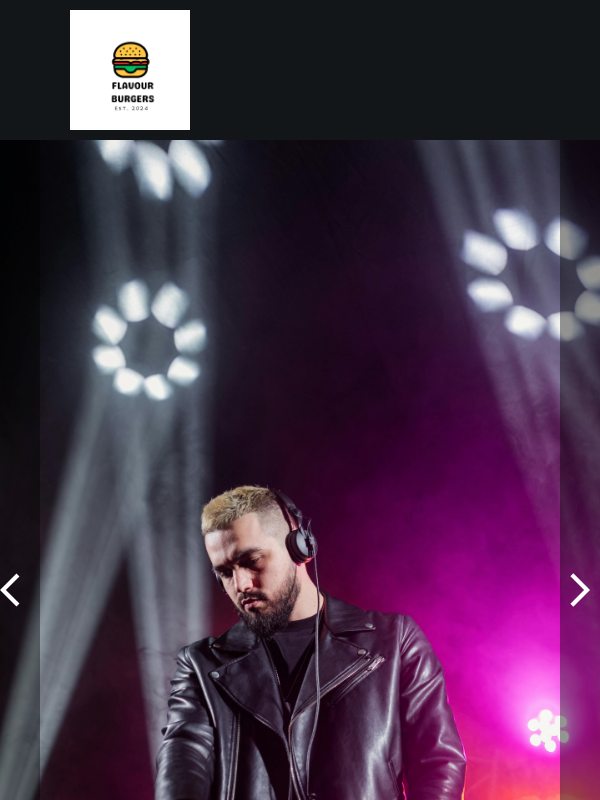
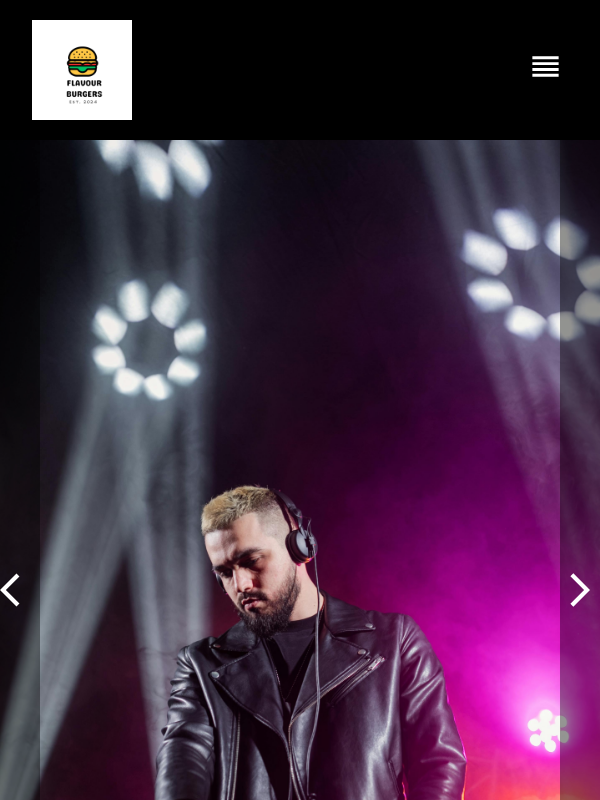
Before and after one commit to Peterca85/flavourburgersprojekt, a React (Create React App) app: page /happenings in a window 600 px wide. Shown: the top 800 px of the page. Built offline with nearby package versions, Linux system fonts and the light colour scheme.

Commit message:
new navbar

```diff
--- a/src/App.css
+++ b/src/App.css
@@ -6,6 +6,7 @@
   flex-direction: column;
   font-family: Arial, Helvetica, sans-serif;
   overflow-x: hidden;
+  box-sizing: border-box;
 }
 
 .heading-secondary{
@@ -16,14 +17,21 @@
 }
 
 
+
+nav a{
+  margin: 0 2rem;
+  color: white;
+  text-decoration: none;
+
+}
+
+
 ul{
   list-style-type: none;
 
 }
 
-a{
-  text-decoration:none ;
-}
+
 
 .container{
   max-width: 1310px;
--- a/src/App.js
+++ b/src/App.js
@@ -1,3 +1,4 @@
+import React from "react";
 import "./App.css";
 import Navbar from "./components/Navbar";
 import Footer from "./components/Footer";
@@ -12,6 +13,7 @@ import Order from "./pages/OrderOnline"
 function App() {
   return (
     <div className="App">
+      <React.Fragment>
   <Router>
   <Navbar />
   <Routes>
@@ -24,6 +26,7 @@ function App() {
   </Routes>
   <Footer/>
   </Router>
+  </React.Fragment>
     </div>
   );
 }
--- a/src/components/Navbar.js
+++ b/src/components/Navbar.js
@@ -1,46 +1,41 @@
+
 import React, { useState } from 'react'
+import { useRef } from 'react';
 import Logo from "../assets/FlavourBurgers.png";
 import {Link} from "react-router-dom"
 import ReorderIcon from '@mui/icons-material/Reorder';
+import HighlightOffIcon from '@mui/icons-material/HighlightOff';
 import "../styles/Navbar.css";
+
 
 function Navbar() {
 
-  const [openLinks, setOpenLinks] = useState(false);
+  const navRef= useRef();
 
-  const toggleNavbar = () => {
-    setOpenLinks(!openLinks);
-
-
-  };
+  const showNavbar = () =>{
+    navRef.current.classList.toggle("responsive_nav")
+  }
 
   return (
-    <div className='navbar'>
-      <div className='leftSide' id={openLinks ? "open" : "close"}>
-        <Link to="/">
-      <img src={Logo} alt="Logotype"/>
-      </Link>
-      <div className='hiddenLinks'>
+   <header>
+    <img src={Logo} width={100} alt="logotype"/>
+    <nav ref={navRef}>
   <Link to="/"> Hem </Link>
   <Link to="/meny"> Meny </Link>
   <Link to="/bestallOnline"> Beställ Online </Link>
   <Link to="/omOss"> Om oss </Link>
   <Link to="/happenings"> Happenings </Link>
   <Link to="/Kontakt"> Kontakt </Link>
-      </div>
-      </div>
-      <div className='rightSide'>
-        <Link to="/"> Hem </Link>
-        <Link to="/meny"> Meny </Link>
-        <Link to="/bestallOnline"> Beställ Online </Link>
-        <Link to="/omOss"> Om oss </Link>
-        <Link to="/happenings"> Happenings </Link>
-        <Link to="/Kontakt"> Kontakt </Link>
-        <button onClick={toggleNavbar}>
-        <ReorderIcon />
+  <button className='nav-btn nav-close-btn'
+   onClick={showNavbar}>
+  <HighlightOffIcon fontSize="large" />
    </button>
-        </div>
-    </div>
+    </nav>
+    <button className='nav-btn' onClick={showNavbar}>
+
+      <ReorderIcon fontSize="large"/>
+    </button>
+   </header>
   )
 }
 
--- a/src/styles/Navbar.css
+++ b/src/styles/Navbar.css
@@ -1,111 +1,74 @@
-.navbar {
-  width: 100%;
+header {
+	display: flex;
+	align-items: center;
+	justify-content: space-between;
 	height: 140px;
-  background-color: #121619;
-  display: flex;
-  flex-direction: row;
-  position: relative;
-  z-index: 1;
+	padding: 0 2rem;
+	background-color: black;
+	color:red
 }
 
-.navbar .leftSide {
-  flex: 50%;
-  height: 100%;
+nav a {
+	margin: 0 1rem;
+	color: white;
+	text-decoration: none;
+  font-size: 20px;
+}
+
+nav a:hover {
+	color: orange;
+}
+
+header .nav-btn {
+	padding: 5px;
+	cursor: pointer;
+	background: transparent;
+	border: none;
+	outline: none;
+  color: whited;
+	visibility: hidden;
+	opacity: 0;
+	font-size: 1.8rem;
+}
+
+header div,
+nav {
 	display: flex;
 	align-items: center;
-  padding-left: 150px;
 }
 
-.navbar .leftSide img {
-  width: 120px;
+@media only screen and (max-width: 1024px) {
+	header .nav-btn {
+		visibility: visible;
+		opacity: 1;
 	}
 
-.navbar .rightSide {
-  flex: 50%;
-  height: 120%;
+	header nav {
+		position: fixed;
+		top: -100vh;
+		left: 0;
+		height: 100%;
+		width: 100%;
 		display: flex;
+		flex-direction: column;
 		align-items: center;
 		justify-content: center;
+		gap: 1.5rem;
+		background-color: black;
+		transition: 1s;
 	}
 
-.navbar a {
-  color: white;
-  text-decoration: none;
-  margin: 20px;
+	header .responsive_nav {
+		transform: translateY(100vh);
 	}
 
-.navbar .rightSide button {
-  background-color: transparent;
-  border: none;
-  color: white;
-  cursor: pointer;
+	nav .nav-close-btn {
+		position: absolute;
+		top: 2rem;
+		right: 2rem;
 	}
 
-.navbar .rightSide svg {
-  font-size: 40px;
-}
-
-.navbar #open {
-  padding-left: 0px;
-}
-.navbar #open img {
-  display: none;
-}
-
-.navbar #close img {
-  display: inherit;
-}
-
-.navbar #open .hiddenLinks {
-  display: inherit;
-  margin-left: 30px;
-}
-
-.navbar #close .hiddenLinks {
-  display: none;
-}
-
-.navbar #open a {
-  width: 70px;
-  margin: 5px;
-}
-
-.navbar :hover{
-  color: orange;
-  transition: 0.2s ease;
-
-}
-
-@media only screen and (max-width: 900px) {
-  .navbar .rightSide a {
-    width: 70px;
-  }
-  .navbar .leftSide {
-    padding-left: 50px;
+	nav a {
+		font-size: 1.5rem;
 	}
 }
-
-@media only screen and (max-width: 600px) {
-  .navbar .rightSide a {
-    display: none;
-  }
-
-  .navbar .rightSide {
-    justify-content: flex-end;
-    padding-right: 50px;
-  }
-
-  .navbar .rightSide button {
-    display: inherit;
-  }
-}
-
-@media only screen and (min-width: 600px) {
-  .navbar .rightSide button {
-    display: none;
-  }
-
-  .hiddenLinks {
-    display: none;
-  }
-}
```
Lines whose indentation alone changed are shown as unchanged.
